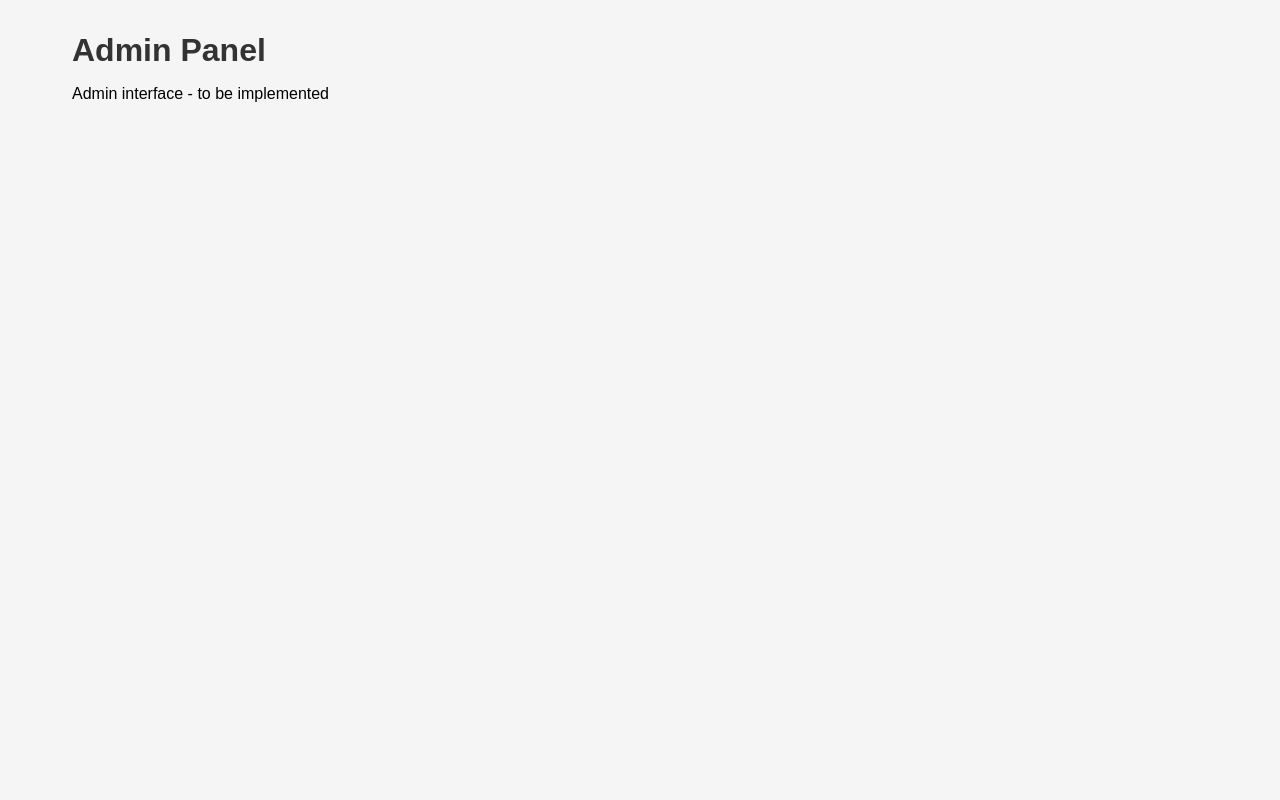
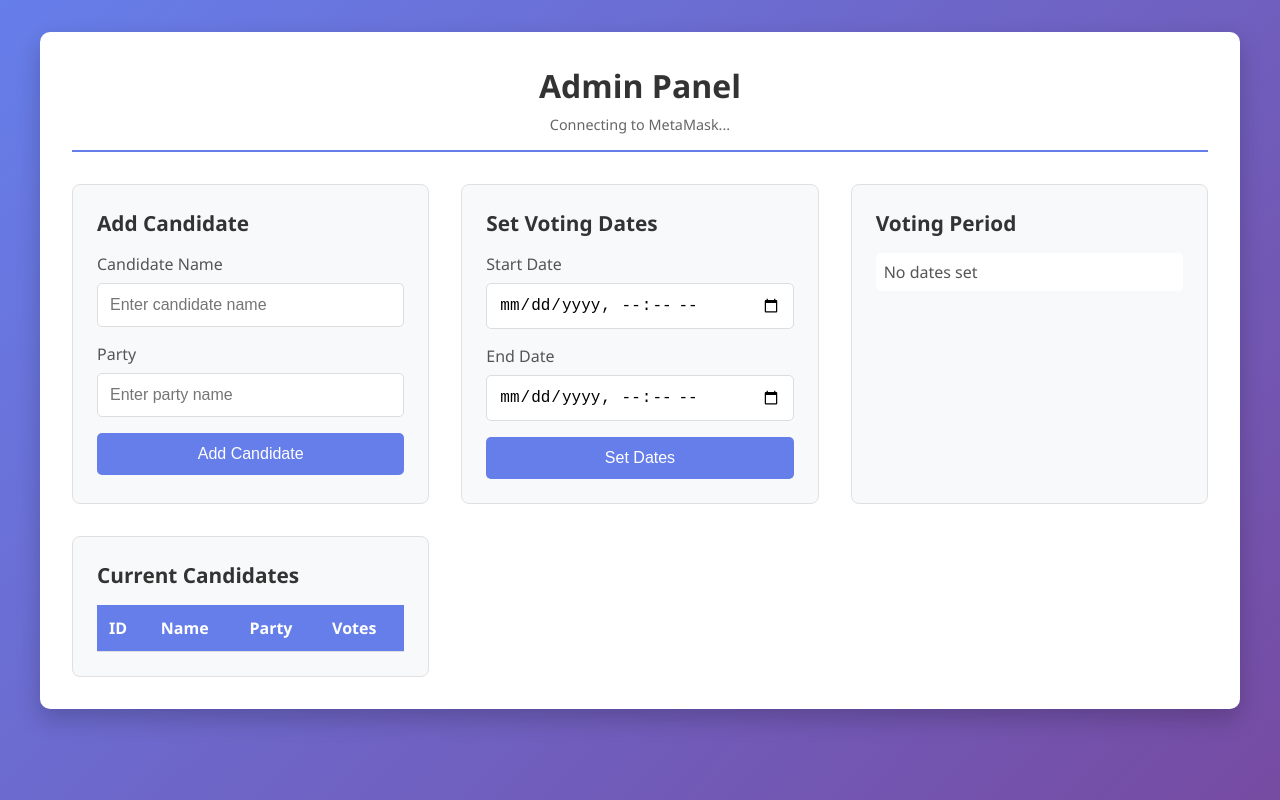
Before and after one commit to FuSan21/DVote-System, a website: page src/html/admin.html in a window 1280 px wide. Drawn offline with nearby package versions, Linux system fonts and the light colour scheme.

Commit message:
Complete admin panel with candidate management

```diff
--- a/index.js
+++ b/index.js
@@ -44,6 +44,10 @@ app.get('/favicon.ico', (req, res) => {
   res.sendFile(path.join(__dirname, 'public/favicon.ico'));
 });
 
+app.get('/admin.html', (req, res) => {
+  res.sendFile(path.join(__dirname, 'src/html/admin.html'));
+});
+
 // Start the server
 app.listen(8080, () => {
   console.log('Server listening on http://localhost:8080');
--- a/src/css/admin.css
+++ b/src/css/admin.css
@@ -5,17 +5,127 @@
 }
 
 body {
-    font-family: Arial, sans-serif;
-    background-color: #f5f5f5;
+    font-family: 'Segoe UI', Tahoma, Geneva, Verdana, sans-serif;
+    background: linear-gradient(135deg, #667eea 0%, #764ba2 100%);
+    min-height: 100vh;
+    padding: 2rem;
 }
 
 .container {
     max-width: 1200px;
     margin: 0 auto;
+    background: white;
+    border-radius: 10px;
+    box-shadow: 0 10px 25px rgba(0,0,0,0.2);
     padding: 2rem;
+}
+
+header {
+    text-align: center;
+    margin-bottom: 2rem;
+    padding-bottom: 1rem;
+    border-bottom: 2px solid #667eea;
 }
 
 h1 {
     color: #333;
+    margin-bottom: 0.5rem;
+}
+
+#accountAddress {
+    color: #666;
+    font-size: 0.9rem;
+}
+
+.admin-section {
+    display: grid;
+    grid-template-columns: repeat(auto-fit, minmax(300px, 1fr));
+    gap: 2rem;
+    margin-top: 2rem;
+}
+
+.section {
+    background: #f8f9fa;
+    padding: 1.5rem;
+    border-radius: 8px;
+    border: 1px solid #e0e0e0;
+}
+
+h2 {
+    color: #333;
+    margin-bottom: 1rem;
+    font-size: 1.3rem;
+}
+
+.form-group {
     margin-bottom: 1rem;
 }
+
+label {
+    display: block;
+    margin-bottom: 0.5rem;
+    color: #555;
+    font-weight: 500;
+}
+
+input[type="text"],
+input[type="datetime-local"] {
+    width: 100%;
+    padding: 0.75rem;
+    border: 1px solid #ddd;
+    border-radius: 5px;
+    font-size: 1rem;
+}
+
+button {
+    background: #667eea;
+    color: white;
+    border: none;
+    padding: 0.75rem 1.5rem;
+    border-radius: 5px;
+    font-size: 1rem;
+    cursor: pointer;
+    transition: background 0.3s;
+    width: 100%;
+}
+
+button:hover {
+    background: #5568d3;
+}
+
+#dates {
+    color: #555;
+    font-weight: 500;
+    padding: 0.5rem;
+    background: white;
+    border-radius: 5px;
+}
+
+.candidates-list {
+    margin-top: 1rem;
+    overflow-x: auto;
+}
+
+table {
+    width: 100%;
+    border-collapse: collapse;
+}
+
+thead {
+    background: #667eea;
+    color: white;
+}
+
+th, td {
+    padding: 0.75rem;
+    text-align: left;
+    border-bottom: 1px solid #ddd;
+}
+
+th {
+    font-weight: 600;
+}
+
+tbody tr:hover {
+    background-color: #f0f0f0;
+}
--- a/src/html/admin.html
+++ b/src/html/admin.html
@@ -5,11 +5,67 @@
     <meta name="viewport" content="width=device-width, initial-scale=1.0">
     <title>Admin - Decentralized Voting System</title>
     <link rel="stylesheet" href="/css/admin.css">
+    <script src="https://code.jquery.com/jquery-3.6.0.min.js"></script>
 </head>
 <body>
     <div class="container">
-        <h1>Admin Panel</h1>
-        <p>Admin interface - to be implemented</p>
+        <header>
+            <h1>Admin Panel</h1>
+            <p id="accountAddress">Connecting to MetaMask...</p>
+        </header>
+
+        <div class="admin-section">
+            <div class="section">
+                <h2>Add Candidate</h2>
+                <div class="form-group">
+                    <label for="name">Candidate Name</label>
+                    <input type="text" id="name" placeholder="Enter candidate name">
+                </div>
+                <div class="form-group">
+                    <label for="party">Party</label>
+                    <input type="text" id="party" placeholder="Enter party name">
+                </div>
+                <button id="addCandidate">Add Candidate</button>
+            </div>
+
+            <div class="section">
+                <h2>Set Voting Dates</h2>
+                <div class="form-group">
+                    <label for="startDate">Start Date</label>
+                    <input type="datetime-local" id="startDate">
+                </div>
+                <div class="form-group">
+                    <label for="endDate">End Date</label>
+                    <input type="datetime-local" id="endDate">
+                </div>
+                <button id="addDate">Set Dates</button>
+            </div>
+
+            <div class="section">
+                <h2>Voting Period</h2>
+                <p id="dates">No dates set</p>
+            </div>
+
+            <div class="section">
+                <h2>Current Candidates</h2>
+                <div class="candidates-list">
+                    <table>
+                        <thead>
+                            <tr>
+                                <th>ID</th>
+                                <th>Name</th>
+                                <th>Party</th>
+                                <th>Votes</th>
+                            </tr>
+                        </thead>
+                        <tbody id="boxCandidate">
+                            <!-- Candidates will be loaded here -->
+                        </tbody>
+                    </table>
+                </div>
+            </div>
+        </div>
     </div>
+    <script src="/dist/app.bundle.js"></script>
 </body>
 </html>
```
Also changed, not shown: src/js/app.js (+18 -1 lines).
